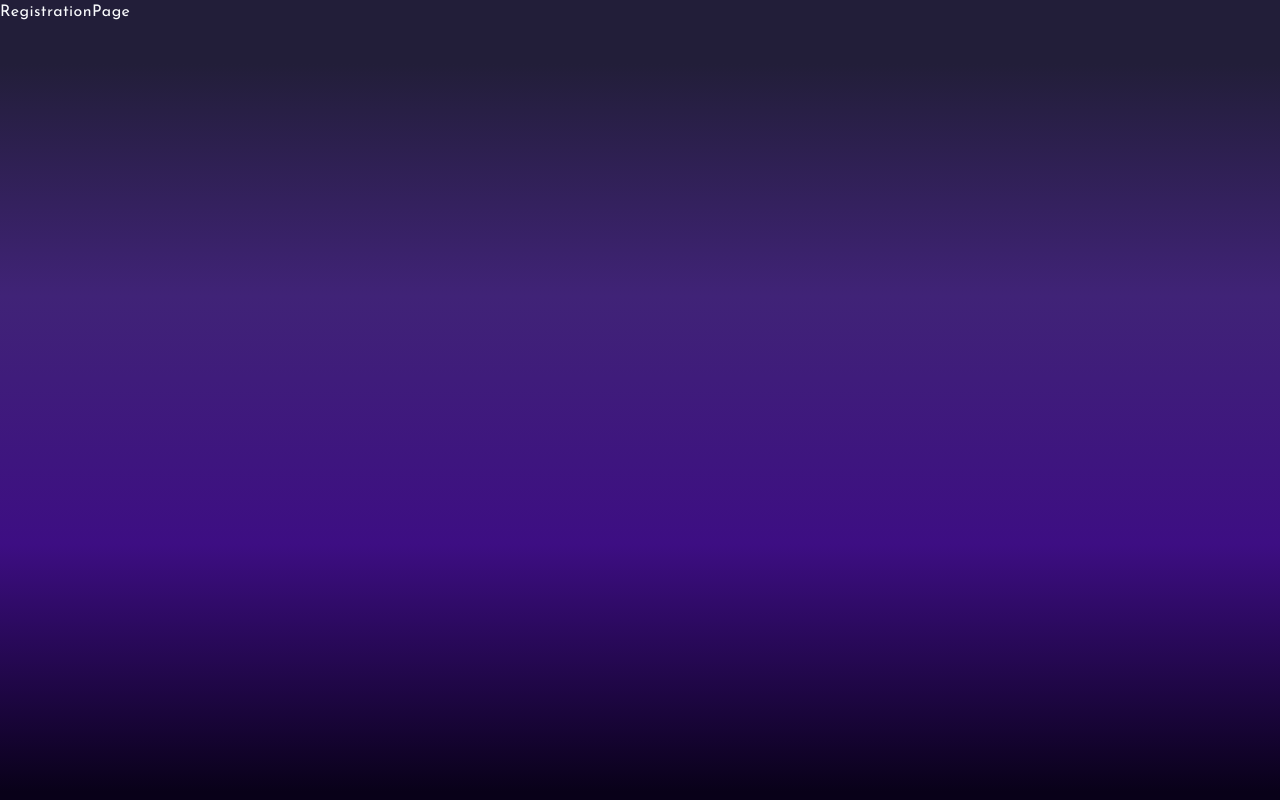
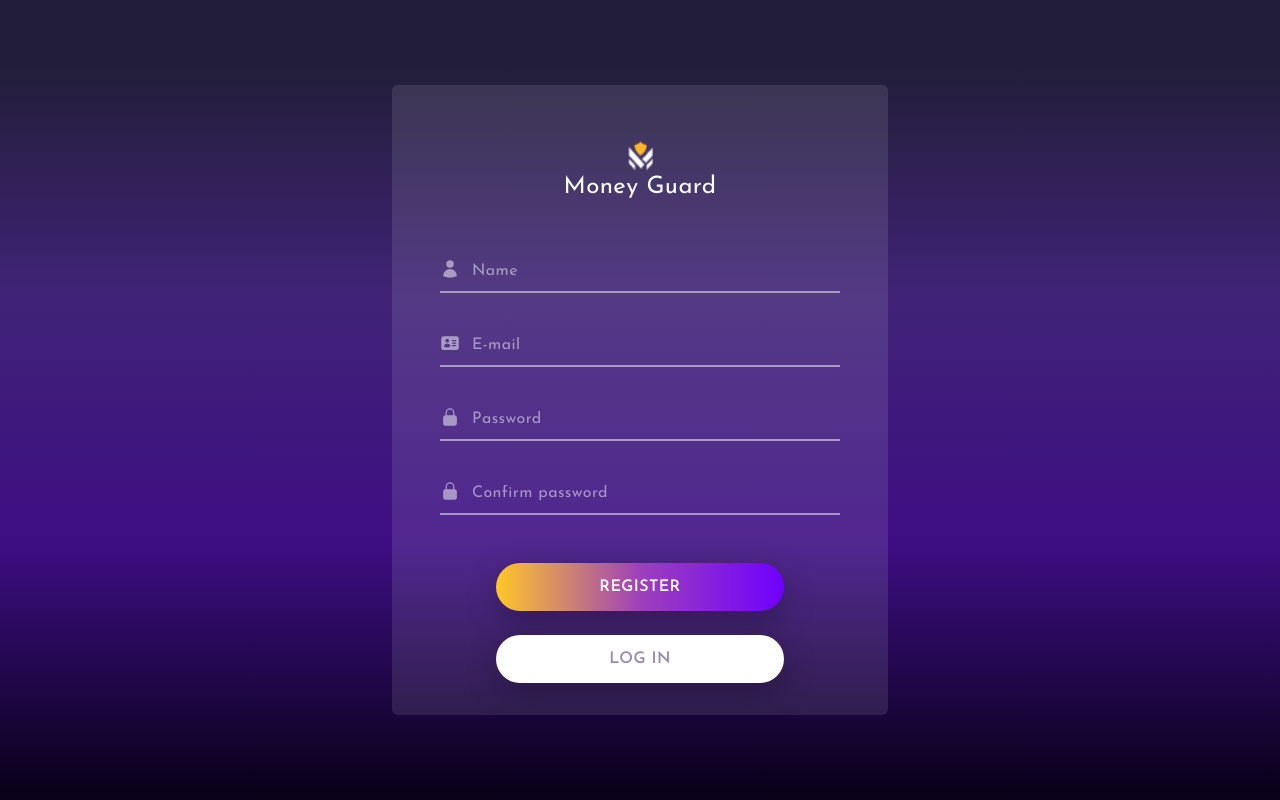
Before and after one commit to lubomir80/money-guard, a Next.js app: page /registration in a window 1280 px wide. Built offline with nearby package versions, Linux system fonts and the light colour scheme.

Commit message:
Registration page

```diff
--- a/src/app/registration/page.tsx
+++ b/src/app/registration/page.tsx
@@ -1,4 +1,9 @@
-import React from 'react'
+import { LockClosedIcon, IdentificationIcon, UserIcon } from '@heroicons/react/24/solid'
+import FormContainer from '../components/forms/FormContainer';
+import Image from 'next/image';
+import LogoImg from "../../../public/logo.png"
+import WhiteButton from '../components/WhiteButton';
+import OrangeButton from '../components/OrangeButton';
 
 export const metadata = {
    title: "Create account",
@@ -6,7 +11,56 @@ export const metadata = {
 
 function RegistrationPage() {
    return (
-      <div>RegistrationPage</div>
+      <div className='justify-center items-center flex'>
+         <FormContainer>
+            <form className='flex flex-col gap-12 items-center'>
+               <div className='flex flex-col items-center'>
+                  <Image src={LogoImg} alt="logo" width={25} height={35} />
+                  <h2 className='text-2xl'>Money Guard</h2>
+               </div>
+               <div className='flex flex-col gap-8 w-[400px]'>
+                  <div className='relative'>
+                     <UserIcon className='w-5 h-5 fill-white/50 absolute top-2 left-0' />
+                     <input className={`pl-8 p-2 w-full bg-transparent border-0 border-b-2 text-stone-50 border-white/50 placeholder:text-white/50
+                     focus:outline-none focus:shadow-outline focus:border-white  inputDarkModeOverride`}
+                        type='text' name='name' placeholder='Name' />
+                  </div>
+                  <div className='relative'>
+                     <IdentificationIcon className='w-5 h-5 fill-white/50 absolute top-2 left-0' />
+                     <input className={`pl-8 p-2 w-full bg-transparent border-0 border-b-2 text-stone-50 border-white/50 placeholder:text-white/50
+                     focus:outline-none focus:shadow-outline focus:border-white  inputDarkModeOverride`}
+                        type='email' name='email' placeholder='E-mail' />
+                  </div>
+                  <div className='relative'>
+                     <LockClosedIcon className='w-5 h-5 fill-white/50 absolute top-2 left-0' />
+                     <input
+                        className={`pl-8 p-2 w-full bg-transparent border-0 border-b-2 text-stone-50 border-white/50 placeholder:text-white/50
+                     focus:outline-none focus:shadow-outline focus:border-white  inputDarkModeOverride`}
+                        type='password' name='password' placeholder='Password' />
+                  </div>
+                  <div className='relative'>
+                     <LockClosedIcon className='w-5 h-5 fill-white/50 absolute top-2 left-0' />
+                     <input
+                        className={`pl-8 p-2 w-full bg-transparent border-0 border-b-2 text-stone-50 border-white/50 placeholder:text-white/50
+                        focus:outline-none focus:shadow-outline focus:border-white  inputDarkModeOverride`}
+                        type='password' name='passwordConfirm' placeholder='Confirm password' />
+                  </div>
+
+               </div>
+
+               <div className='flex flex-col gap-6 items-center w-72'>
+                  <OrangeButton>
+                     Register
+                  </OrangeButton>
+                  <WhiteButton
+                     href="/login" >
+                     Log In
+                  </WhiteButton>
+               </div>
+
+            </form>
+         </FormContainer>
+      </div>
    )
 }
 
```
